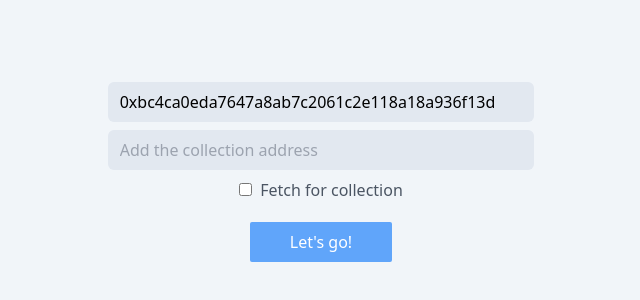
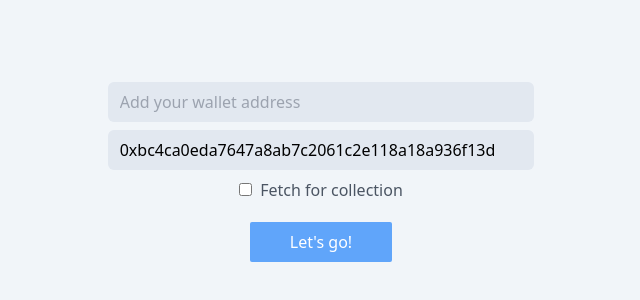
Before and after one commit to humayunj/nft-gallery, a Next.js app: page / in a window 1280 px wide. Shown: the part 214-514 px from the top of the page, without its empty margins (319-959 px from the left). Built offline with nearby package versions, Linux system fonts and the light colour scheme.

Commit message:
collection fix and ui change

```diff
--- a/pages/index.tsx
+++ b/pages/index.tsx
@@ -5,10 +5,10 @@ import { useState } from "react";
 import NFTCard from "../components/nftCard";
 
 const Home: NextPage = () => {
-  const [wallet, setWalletAddress] = useState(
+  const [wallet, setWalletAddress] = useState("");
+  const [collection, setCollectionAddress] = useState(
     "0xbc4ca0eda7647a8ab7c2061c2e118a18a936f13d"
   );
-  const [collection, setCollectionAddress] = useState("");
   const [NFTs, setNFTs] = useState<any[]>([]);
   const [fetchForCollection, setFetchForCollection] = useState(false);
   const [fetching, setFetching] = useState(false);
```
